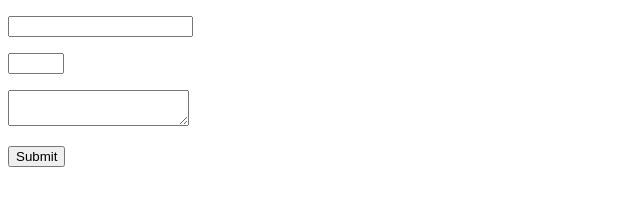
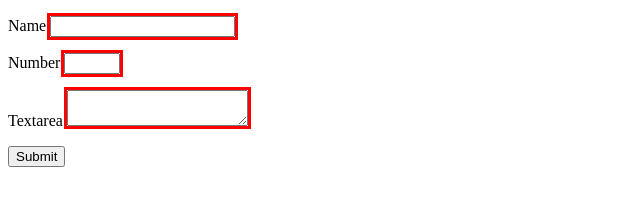
Before and after one commit to adamcupial/js-validator, a website: page demo/index.html in a window 1280 px wide. Shown: the whole page, without its empty margins (0-640 px from the left). Drawn offline with Linux system fonts and the light colour scheme.

Commit message:
extended demo - styles and custom validator

```diff
--- a/demo/demo.js
+++ b/demo/demo.js
@@ -1,3 +1,10 @@
 (function () {
   var fv = new window.FormValidator(document.getElementById('form'));
+  fv.addValidator('name', (field) => {
+    if (field.value === 'dsddd') {
+      return null;
+    } else {
+      return 'Error';
+    }
+  });
 }());
--- a/demo/index.html
+++ b/demo/index.html
@@ -4,17 +4,26 @@
   <meta charset="UTF-8">
   <title></title>
   <script src="../dist/validator.js" defer="true"></script>
+  <style>
+  input:invalid,
+  textarea:invalid {
+    outline: 3px solid red;
+  }
+  </style>
 </head>
 <body>
   <form id="form" action="" method="get">
     <p>
-    <input type="text" name="name" required>
+      <label for="name">Name</label>
+      <input id="name" type="text" name="name" required>
     </p>
     <p>
-    <input type="number" name="hello" min="10" max="20" step="2" required>
+      <label for="number">Number</label>
+    <input id="number" type="number" name="hello" min="10" max="20" step="2" required>
     </p>
     <p>
-    <textarea name="tarea" minlength="10" required></textarea>
+      <label for="tarea">Textarea</label>
+    <textarea id="tarea" name="tarea" minlength="10" required></textarea>
     </p>
 
 
```
